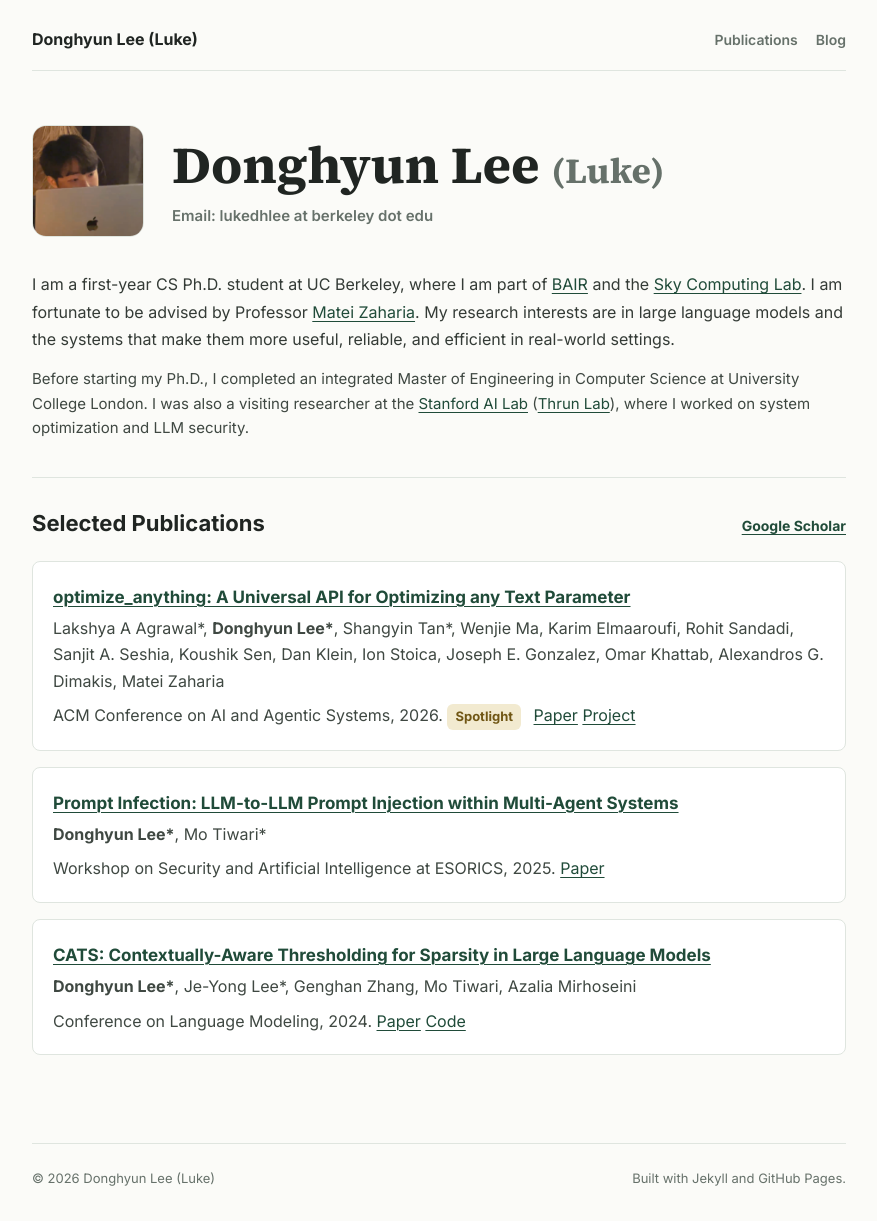
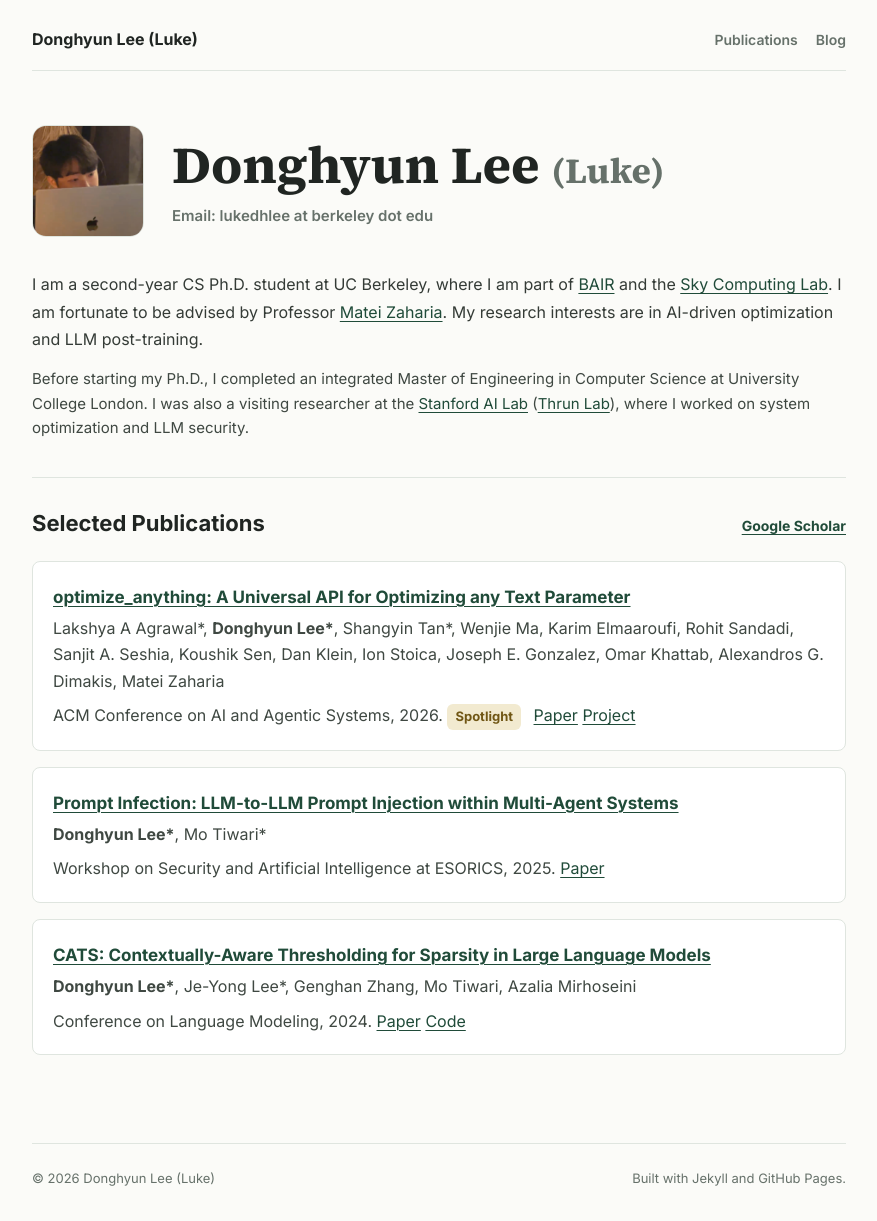
Before and after one commit to lukedhlee/lukedhlee.github.io, a Jekyll site: the page built from index.md, in a window 1280 px wide. Shown: the whole page, without its empty margins (201-1078 px from the left). Built offline with Jekyll 4.4.1, drawn with Linux system fonts in a browser that asks for light colours.

Commit message:
Update PhD year and research interests

```diff
--- a/_config.yml
+++ b/_config.yml
@@ -1,5 +1,5 @@
 title: Donghyun Lee (Luke)
-description: First-year CS Ph.D. student at UC Berkeley, BAIR, and Sky Computing Lab.
+description: Second-year CS Ph.D. student at UC Berkeley, BAIR, and Sky Computing Lab. Research interests in AI-driven optimization and LLM post-training.
 url: "https://lukedhlee.github.io"
 baseurl: ""
 
--- a/index.md
+++ b/index.md
@@ -15,13 +15,12 @@ title: Home
 
 <section class="intro-section">
   <p class="lead">
-    I am a first-year CS Ph.D. student at UC Berkeley, where I am part of
+    I am a second-year CS Ph.D. student at UC Berkeley, where I am part of
     <a href="https://bair.berkeley.edu/">BAIR</a> and the
     <a href="https://sky.cs.berkeley.edu/">Sky Computing Lab</a>.
     I am fortunate to be advised by Professor
     <a href="https://people.eecs.berkeley.edu/~matei/">Matei Zaharia</a>.
-    My research interests are in large language models and the systems that make them more
-    useful, reliable, and efficient in real-world settings.
+    My research interests are in AI-driven optimization and LLM post-training.
   </p>
   <p class="bio-line">
     Before starting my Ph.D., I completed an integrated Master of Engineering in Computer Science
```
